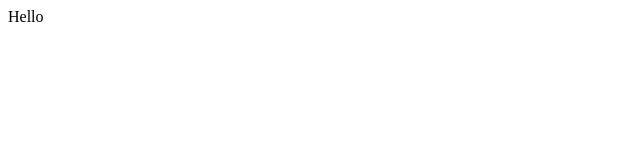
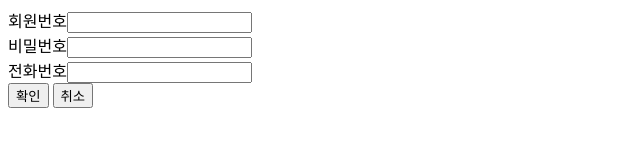
Before and after one commit to ByoungSook/ByoungSook.github.io, a plain HTML site: page index.html in a window 1280 px wide. Shown: the whole page, without its empty margins (0-640 px from the left). Drawn offline with Linux system fonts and the light colour scheme.

Commit message:
Add files via upload

```diff
--- a/index.html
+++ b/index.html
@@ -1,3 +1,18 @@
+<!DOCTYPE html>
 <html>
-Hello
+ <head>
+  <title> New Document </title>
+ </head>
+
+ <body>
+
+	<form>
+		<label for="user">회원번호<input type="text" id="user"></label><br>
+		<label>비밀번호<input type="password"></label><br>
+		전화번호<input type="text"><br>
+		<input type="submit" value="확인">
+		<input type="reset" value="취소">
+	</form>
+
+ </body>
 </html>
```
